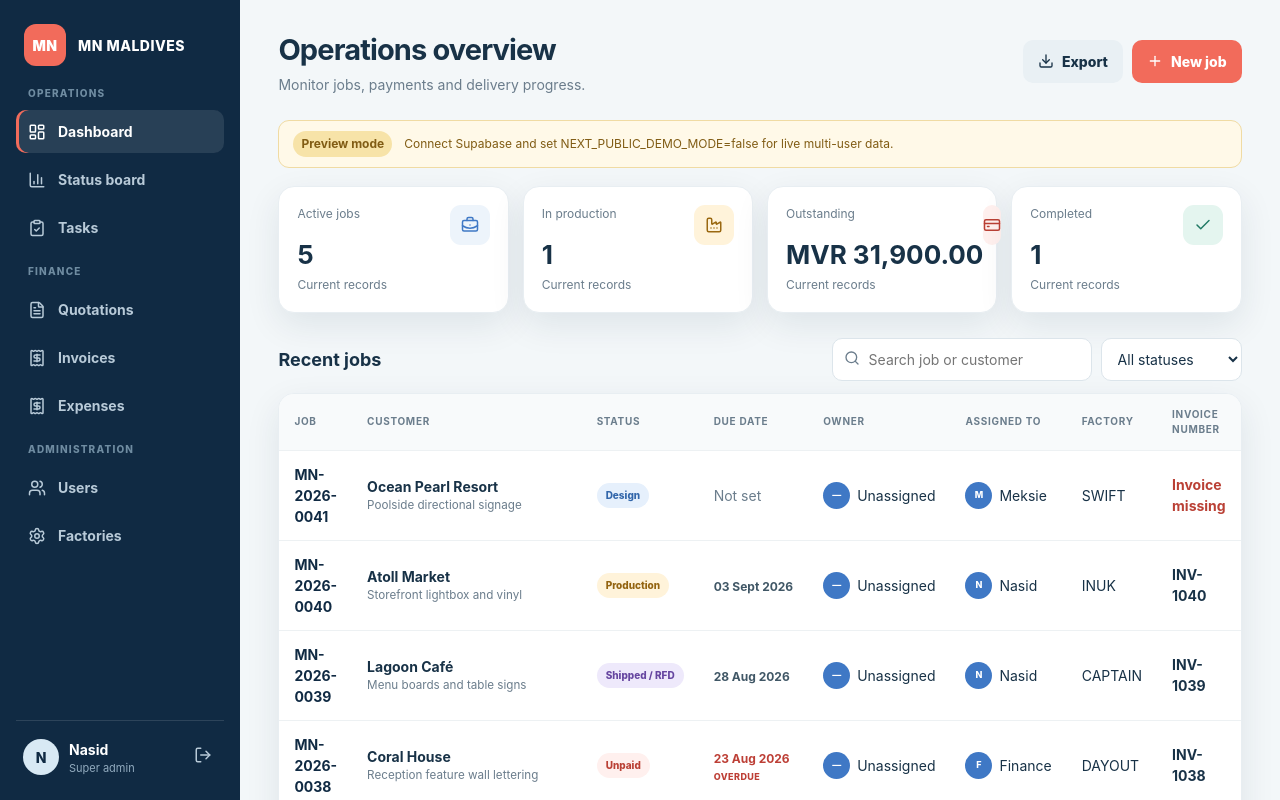
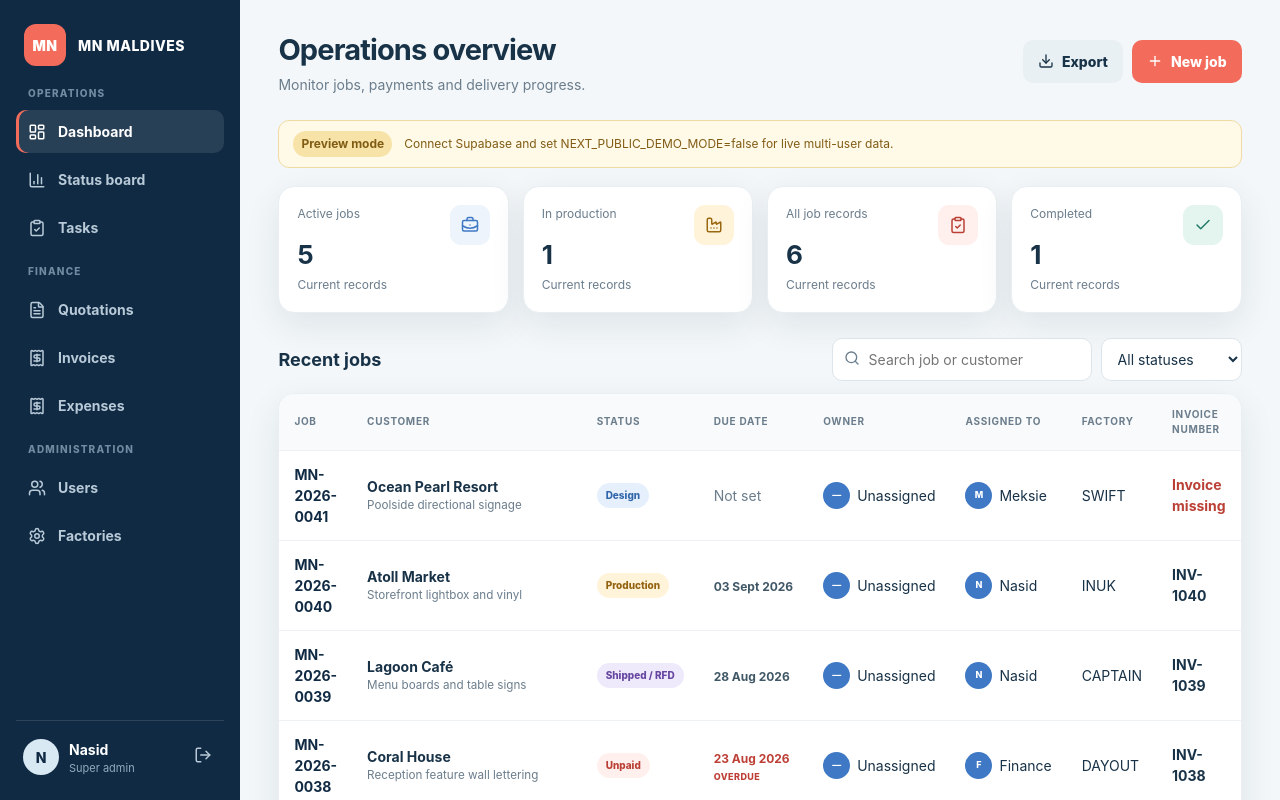
Before and after one commit to mohamednasid-collab/mn-maldives-job-portal, a Next.js app: page / in a window 1280 px wide. Shown: the top 800 px of the page. Built offline with nearby package versions, Linux system fonts and the light colour scheme.

Commit message:
Show all job records in operations overview

```diff
--- a/components/Portal.tsx
+++ b/components/Portal.tsx
@@ -963,10 +963,6 @@ function Dashboard({
   setStatus: (s: string) => void;
   open: (j: Job) => void;
 }) {
-  const due = jobs.reduce(
-    (a, j) => a + Math.max(0, j.invoice_total - j.amount_paid),
-    0,
-  );
   return (
     <>
       <div className="stats">
@@ -982,9 +978,9 @@ function Dashboard({
           tone="amber"
         />
         <Stat
-          label="Outstanding"
-          value={money(due)}
-          Icon={CreditCard}
+          label="All job records"
+          value={jobs.length}
+          Icon={ClipboardCheck}
           tone="coral"
         />
         <Stat
```
